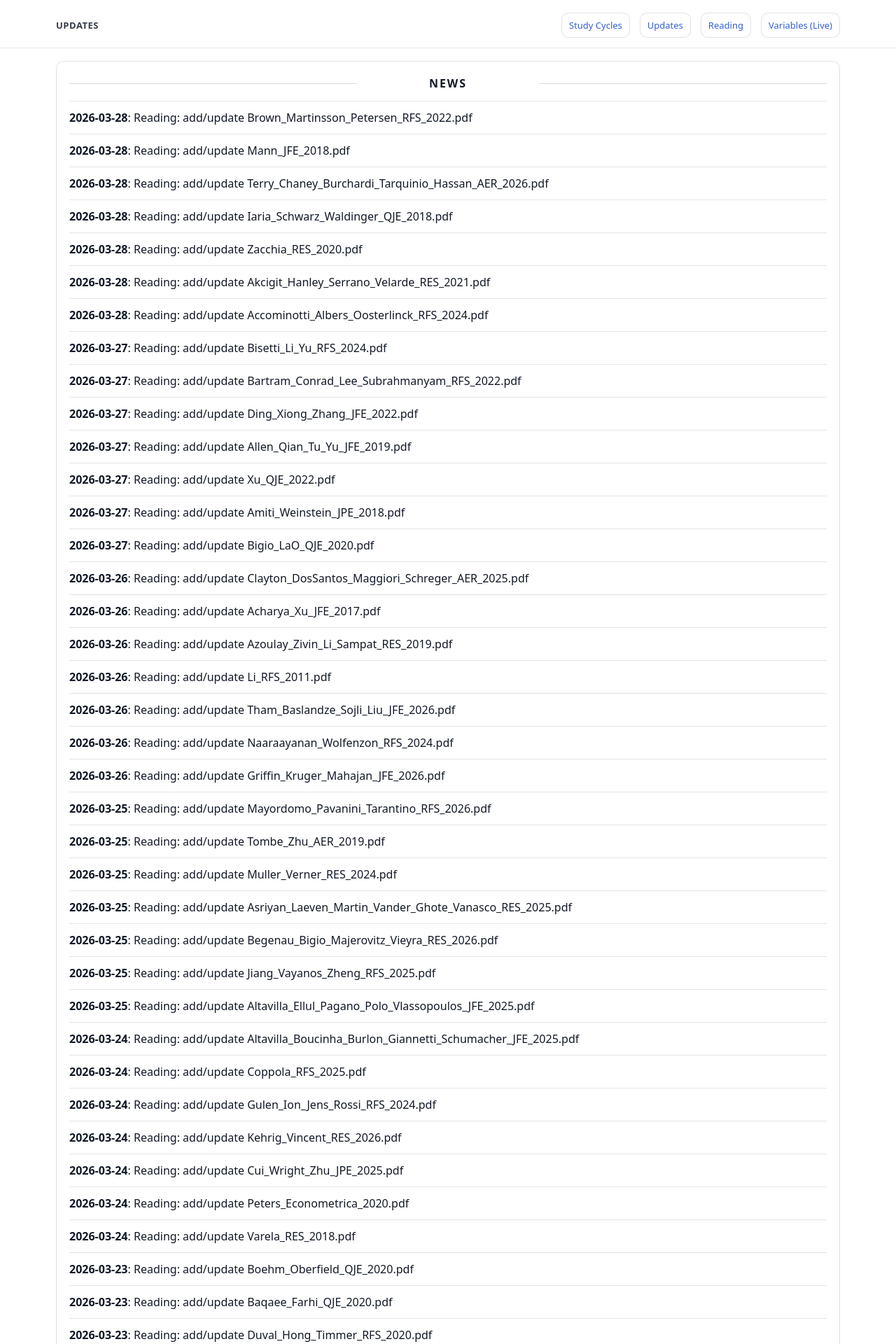
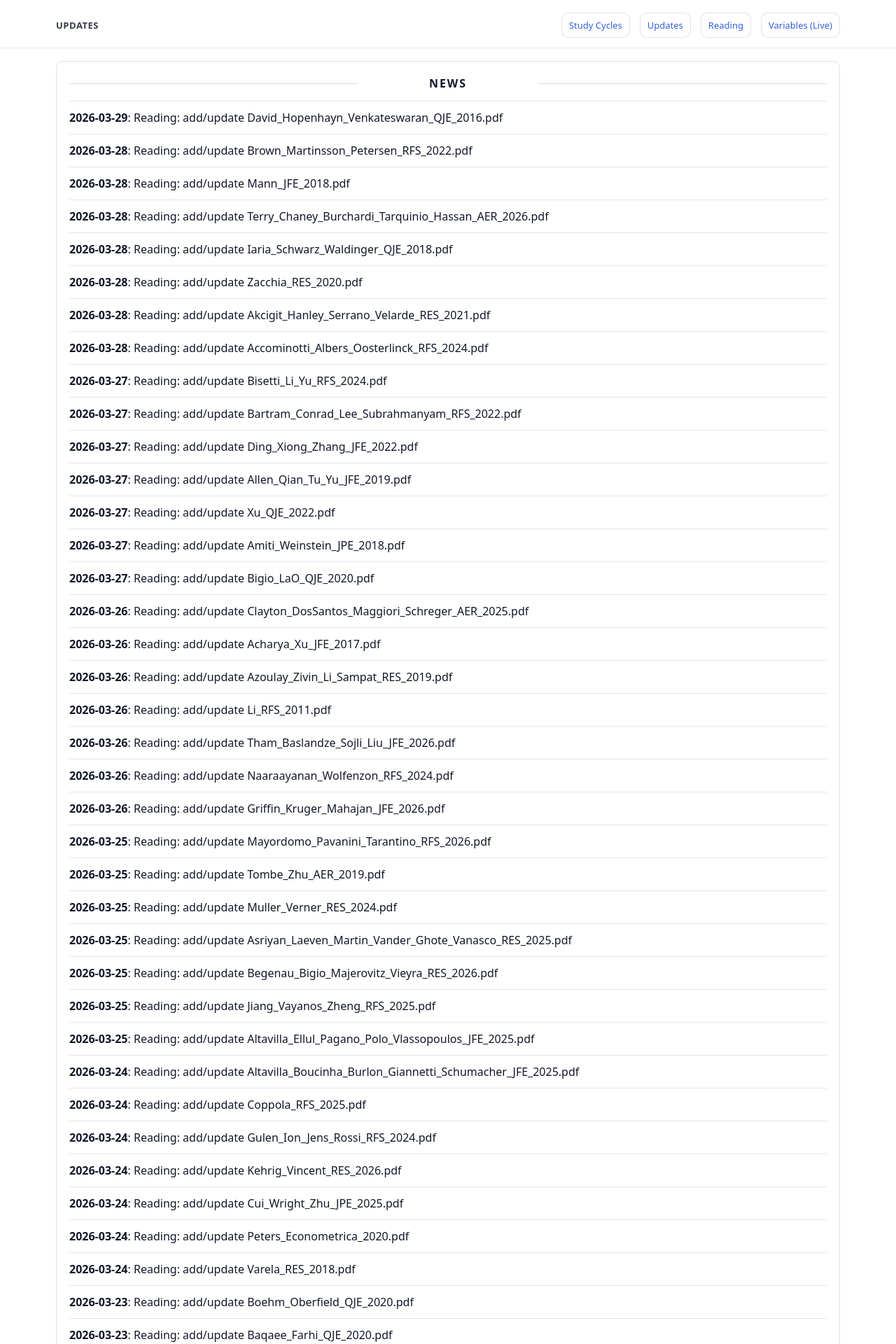
Before and after one commit to yaxinzn/study-archive, a Jekyll site: the page built from updates/index.md, in a window 1280 px wide. Shown: the top 1920 px of the page at 70% size. Built offline with Jekyll 4.4.1, drawn with Linux system fonts in a browser that asks for light colours; some of the changed text lies outside the part shown.

Commit message:
chore: update NEWS feed

```diff
--- a/_data/news.yml
+++ b/_data/news.yml
@@ -1,4 +1,7 @@
 # Auto-generated update history (sorted newest -> oldest). Do not edit manually.
+- ts: "1774730857"
+  date: "2026-03-29"
+  title: "Reading: add/update David_Hopenhayn_Venkateswaran_QJE_2016.pdf"
 - ts: "1774698104"
   date: "2026-03-28"
   title: "Reading: add/update Brown_Martinsson_Petersen_RFS_2022.pdf"
```
